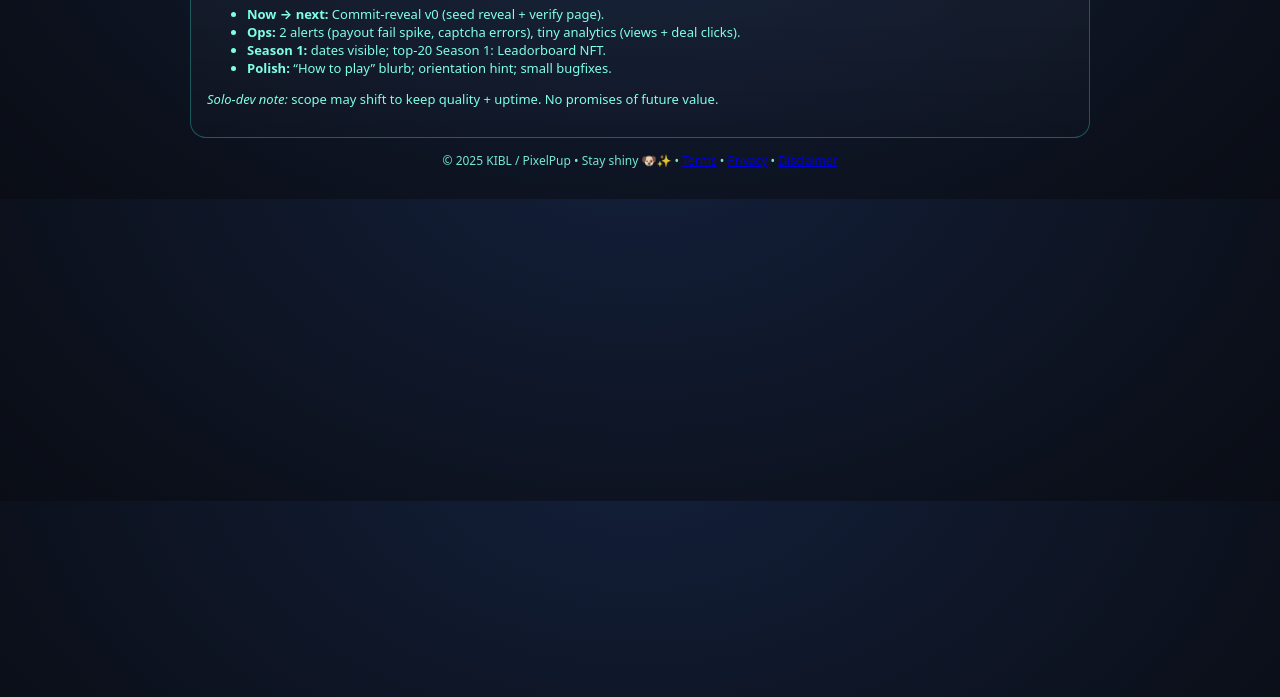
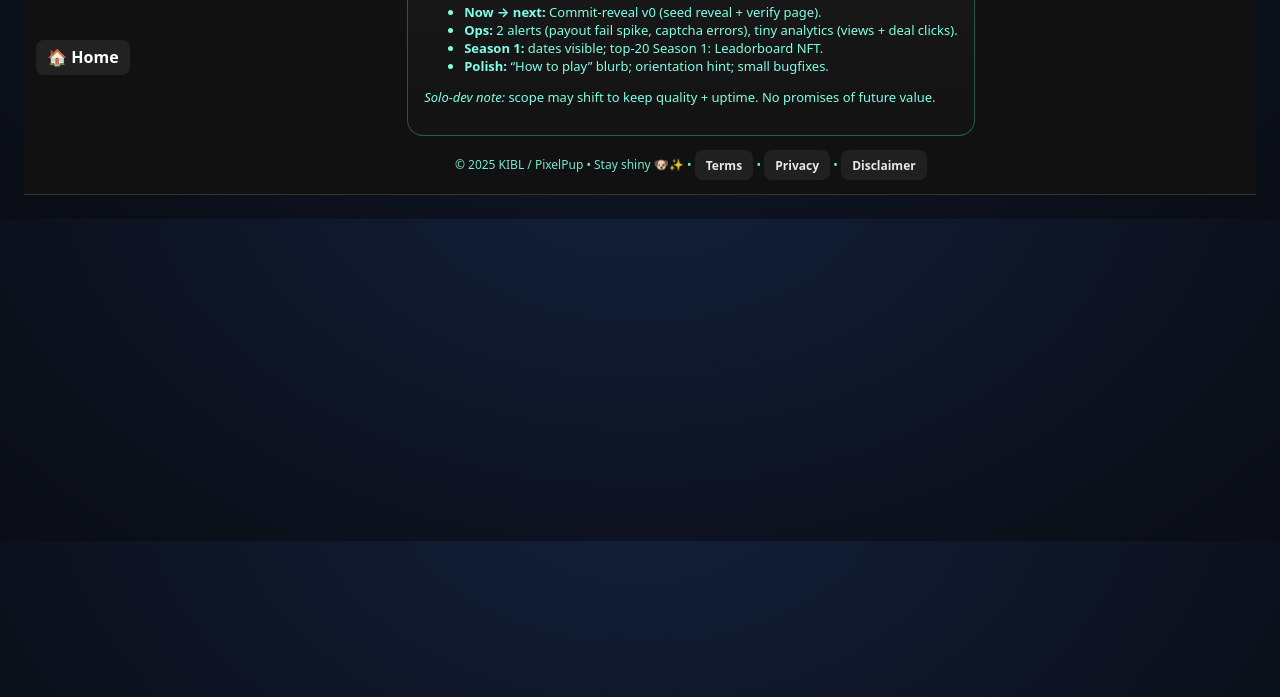
Before and after one commit to Oldremy87/PixelPup-video-poker, a website: page public/roadmap.html in a window 1280 px wide. Shown: the part 103-800 px from the top of the page. Drawn offline with Linux system fonts and the light colour scheme.

Commit message:
site navagation adding route to home and fixing 404 faqs

```diff
--- a/package.json
+++ b/package.json
@@ -27,7 +27,7 @@
     "helmet": "^8.1.0",
     "libnexa-ts": "^1.0.6",
     "lodash-es": "^4.17.21",
-    "nexa-wallet-sdk": "^0.3.4",
+    "nexa-wallet-sdk": "^0.3.5",
     "node-fetch": "^3.3.2",
     "pg": "^8.16.3",
     "uuid": "^11.1.0",
--- a/public/roadmap.html
+++ b/public/roadmap.html
@@ -23,7 +23,13 @@ h1{margin:.2rem 0 .5rem} .readout{color:var(--text-dim);font-size:13px} footer{o
 .hero{display:flex;gap:12px;align-items:center;flex-wrap:wrap}
 .art-wrap svg{display:block;width:200px;max-width:45vw;height:auto}
 @media (max-width:520px){ .art-wrap svg{width:160px} }
-</style></head><body><div class="wrap">
+.kk-nav{position:sticky;top:0;display:flex;gap:.5rem;align-items:center;padding:.5rem .75rem;background:#111;color:#fff;border-bottom:1px solid #333;z-index:1000;}
+  .kk-nav a{display:inline-flex;align-items:center;gap:.35rem;padding:.4rem .7rem;border-radius:.5rem;text-decoration:none;background:#222;color:#fff;font-weight:600;}
+  .kk-nav a:hover{background:#2a2a2a}
+</style></head><body>
+  <nav class="kk-nav">
+  <a href="/" class="kk-home" aria-label="Go to Home">🏠 Home</a>
+  <div class="wrap">
   <div class="panel">
     <div class="hero">
 
```
Also changed, not shown: public/airdrop.html (+1 -1 lines), public/play.html (+8 -1 lines), public/whitepaper.html (+7 -1 lines), 1 other file.
